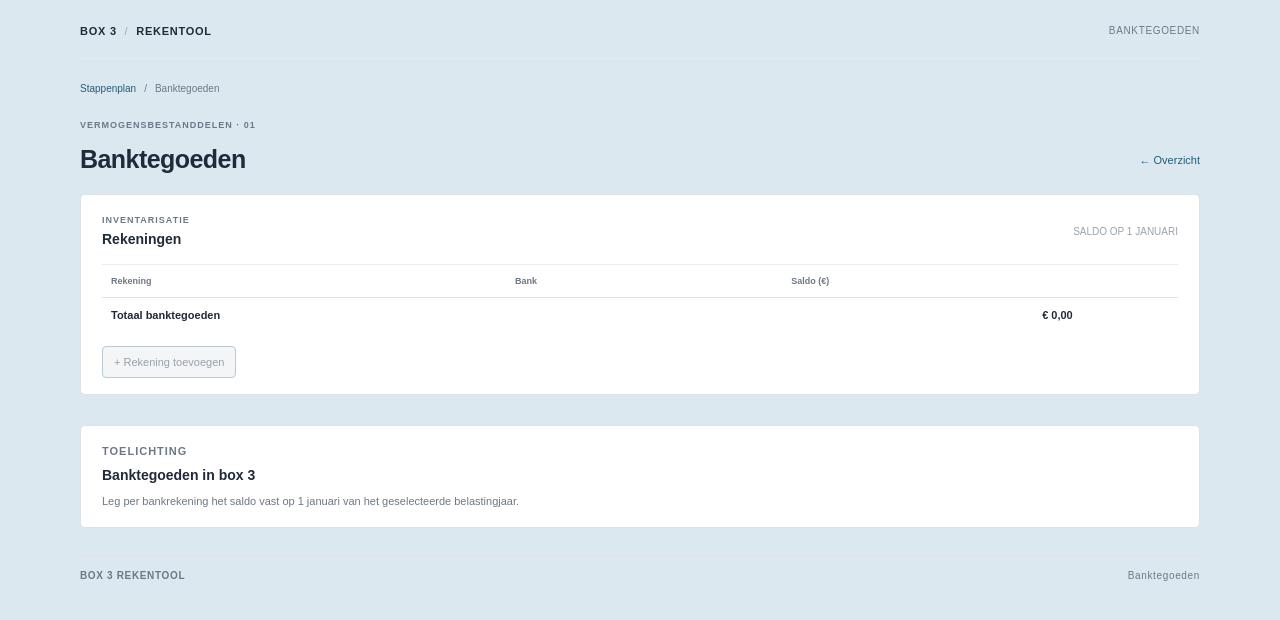
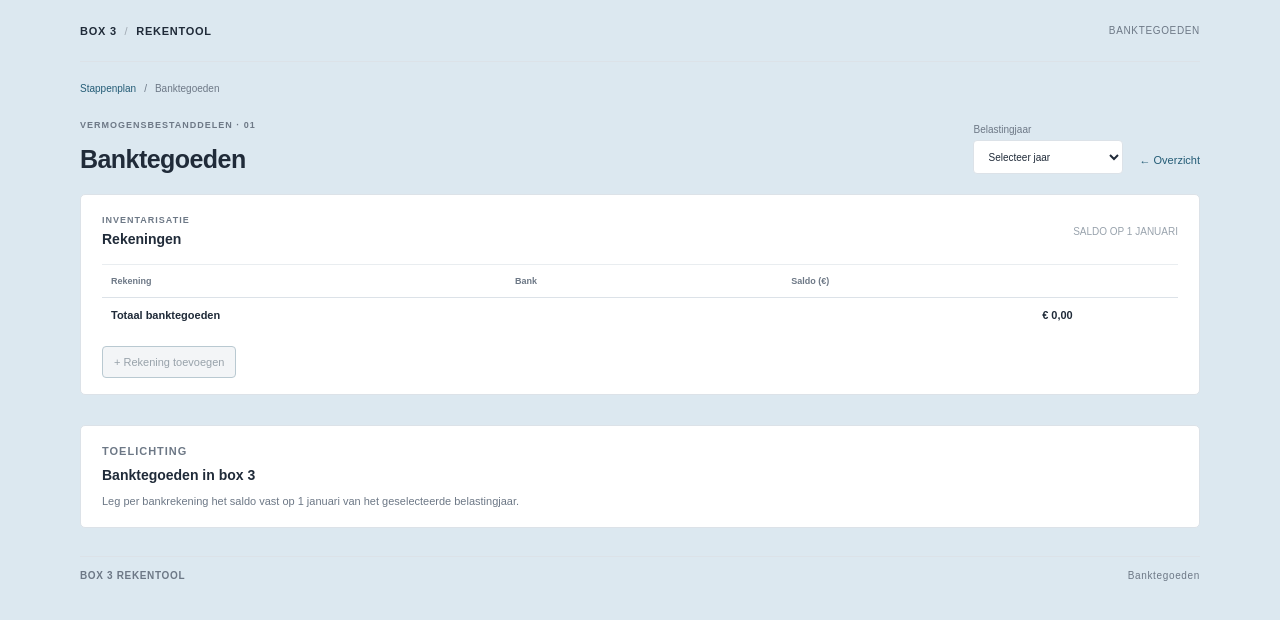
Before and after one commit to Cammvandermark/Rekentool-Box-3, a plain HTML site: page banktegoeden.html in a window 1280 px wide. Drawn offline with Linux system fonts and the light colour scheme.

Commit message:
Fix year dropdown visibility on index.html by using page-specific CSS
- Changed .year-select in styles.css from display:none to display:grid to show dropdown on index.html
- Added page-specific <style> in overige-bezittingen.html to hide .year-select only on that page
- This allows Formele beoordeling panels to appear when year is selected on index.html
- Verified: all periods (2017-2020, 2021-2022, 2023-2024, 2025-2028) now correctly show Formele and Materiële beoordeling headings with year when year is selected

Co-authored-by: Copilot <223556219+Copilot@users.noreply.github.com>

```diff
--- a/styles.css
+++ b/styles.css
@@ -42,7 +42,7 @@ h1, h2, p { margin-top: 0; }
 h1 { margin-bottom: 0; font-size: 25px; font-weight: 600; letter-spacing: -.55px; }
 .section-heading { margin-top: 0; margin-bottom: 20px; font-size: 25px; font-weight: 600; letter-spacing: -.55px; margin-top: 37px; }
 h2 { margin: 0; font-size: 14px; font-weight: 600; }
-.year-select { display: none; gap: 5px; color: var(--muted); font-size: 10px; }
+.year-select { display: grid; gap: 5px; color: var(--muted); font-size: 10px; }
 .year-select select { min-width: 150px; height: 34px; padding: 0 10px; border: 1px solid var(--line); border-radius: 4px; color: var(--ink); background: white; }
 .detail-controls { display: flex; align-items: end; gap: 16px; }
 .breadcrumb { display: flex; gap: 8px; margin-top: 21px; color: var(--muted); font-size: 10px; }
```
Also changed, not shown: overige-bezittingen.html (+3 -0 lines).
